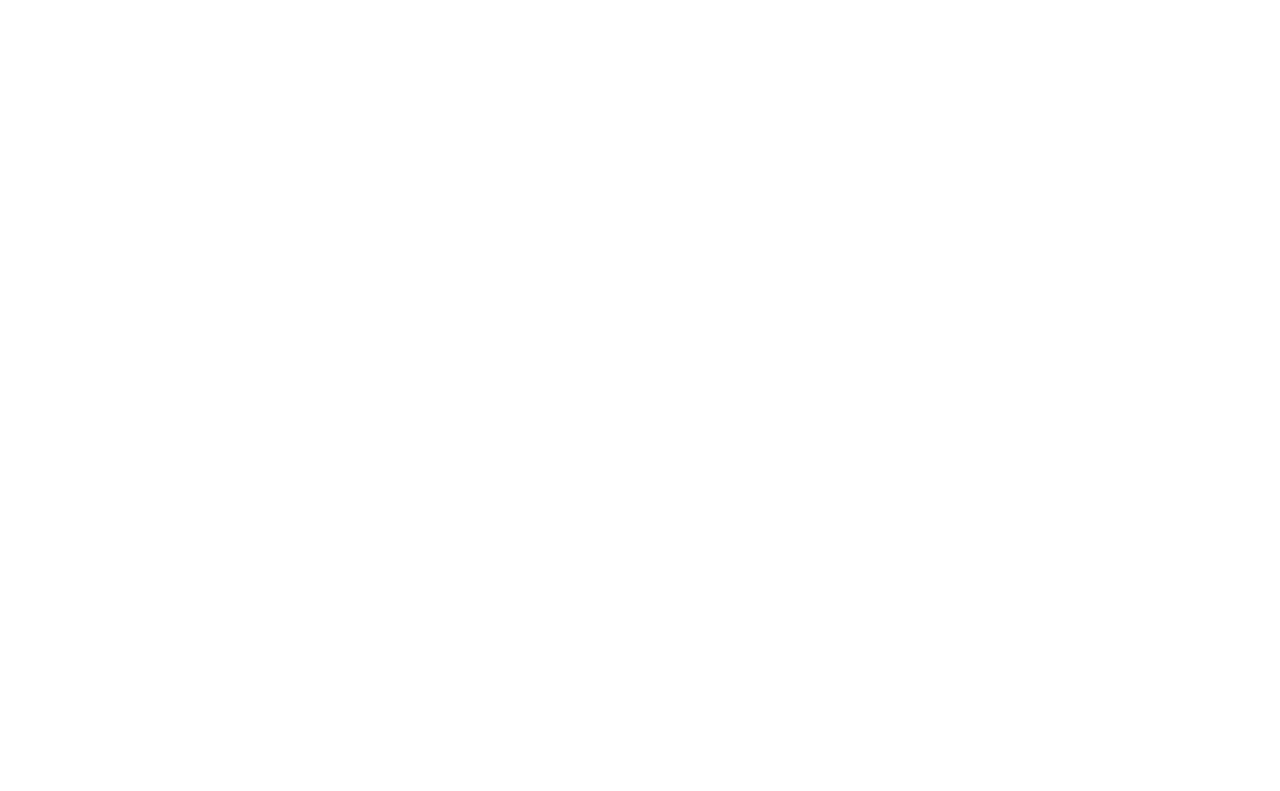
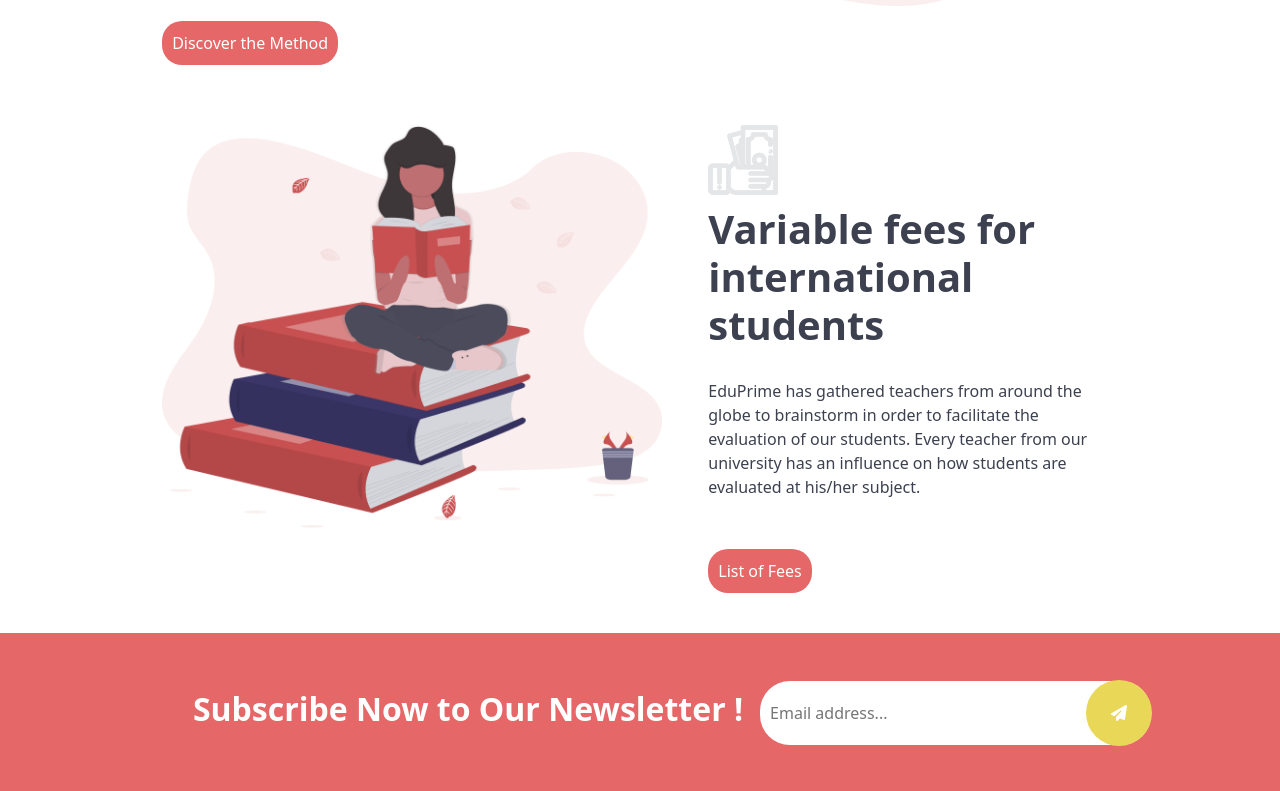
Before and after one commit to albertostizzoli/proj-html-vuejs, a Vue app: page / in a window 1280 px wide. Shown: the part 4209-5000 px from the top of the page. Before the commit the page ends 4138 px from the top, so only its background shows below. Built offline with nearby package versions, Linux system fonts and the light colour scheme.

Commit message:
Added Info Section

```diff
--- a/src/App.vue
+++ b/src/App.vue
@@ -5,6 +5,7 @@
   <UniversitySection />
   <EventsSection />
   <CoursesSection />
+  <InfoSection />
   <FooterSection />
 </template>
 
@@ -15,6 +16,7 @@
 import UniversitySection from './components/UniversitySection.vue';
 import EventsSection from './components/EventsSection.vue';
 import CoursesSection from './components/CoursesSection.vue';
+import InfoSection from './components/InfoSection.vue';
 import FooterSection from './components/FooterSection.vue';
 export default {
   name: 'App',
@@ -25,6 +27,7 @@
     UniversitySection,
     EventsSection,
     CoursesSection,
+    InfoSection,
     FooterSection,
   }
 }
--- a/src/components/EventsSection.vue
+++ b/src/components/EventsSection.vue
@@ -28,6 +28,7 @@
 
 <script>
 export default {
+    name: 'EventsSection',
 
 }
 </script>
--- /dev/null
+++ b/src/components/InfoSection.vue
@@ -0,0 +1,124 @@
+<template>
+    <section class="info d-flex flex-wrap justify-content-evenly mt-5">
+        <div class="text">
+            <img src="/img/Exam-icon.png" alt="">
+            <h2>The most efficient examination method</h2>
+            <p>EduPrime has gathered teachers from around the globe to brainstorm in order to facilitate the
+                evaluation of our students. Every teacher from our university has an influence on how students are evaluated at his/her subject.</p>
+            <button class="btn-red text-white">Discover the Method</button>
+        </div>
+        <div class="col-img w-50 ">
+            <img src="/img/Exam-Illustration.png" alt="">
+        </div>
+        <div class="col-img w-50">
+            <img src="/img/Girl-Illustration.png" alt="">
+        </div>
+        <div class="text">
+            <img src="/img/Exam-icon-1.png" alt="">
+            <h2>Variable fees for international students</h2>
+            <p>EduPrime has gathered teachers from around the globe to brainstorm in order to facilitate the evaluation of our students. Every teacher from our university has an influence on how students are evaluated at his/her subject.</p>
+            <button class="btn-red text-white">List of Fees</button>
+        </div>
+    </section>
+    <section class="subscribe">
+            <div class="sub-box d-flex justify-content-evenly align-items-center">
+                <div class="title">
+                    <h2>Subscribe Now to Our Newsletter !</h2>
+                </div>
+                <div>
+                    <div class="search-bar">
+                        <input type="mail" placeholder="Email address...">
+                        <i class="fa-solid fa-paper-plane icon-search"></i>
+                    </div>
+                </div>
+            </div>
+        </section>
+</template>
+
+<script>
+export default {
+    name: 'InfoSection',
+
+}
+</script>
+
+<style lang="scss" scoped>
+.info{
+    width: 80%;
+    margin: 0 auto;
+
+    .text{
+        width: 40%;
+        margin: 20px 0;
+
+        h2 {
+            font-weight: 900;
+            font-size: 40px;
+            color: #3D404F;
+            margin-top: 10px;
+        }
+
+        img {
+            width: 70px;
+        }
+
+        p {
+            color: #3D404F;
+            margin: 30px 0;
+        }
+
+        .btn-red {
+                margin: 20px 0;
+                background-color: #E56768;
+                padding: 10px;
+                border-radius: 20px;
+                border: none;
+            }
+    }
+
+    .col-img {
+        margin: 20px 0;
+
+        img {
+            width: 500px;
+        }
+    }
+}
+.subscribe {
+    background-color: #E56768;
+
+    .sub-box {
+        width: 80%;
+        margin: 0 auto;
+        padding: 3rem;
+
+        .title{
+            color: white;
+
+            h2 {
+                font-weight: 900;
+                font-size: 2rem;
+            }
+        }
+
+        .search-bar {
+            position: relative;
+        }
+
+        input {
+            padding: 20px 10px;
+            padding-right: 150px;
+            border: none;
+            border-radius: 30px;
+        }
+
+        .icon-search {
+            color: white;
+            padding: 25px;
+            background-color: #E9D758;
+            border-radius: 50%;
+            margin: -50px -65px;
+        }
+    }
+}
+</style>
```
